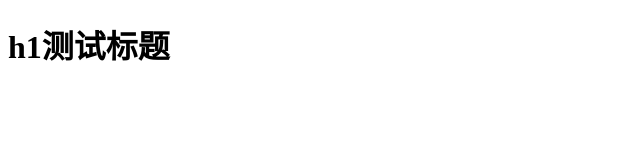
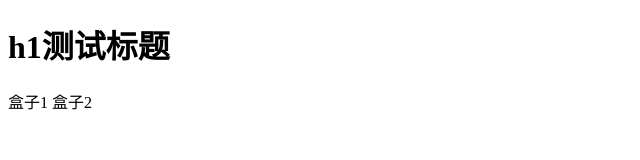
Before and after one commit to leiAdvance/project1, a plain HTML site: page index.html in a window 1280 px wide. Shown: the whole page, without its empty margins (0-640 px from the left). Drawn offline with Linux system fonts and the light colour scheme.

Commit message:
提交修改的文件

```diff
--- a/index.html
+++ b/index.html
@@ -9,6 +9,10 @@
 
 <body>
     <h1>h1测试标题</h1>
+    <div>
+        <span>盒子1</span>
+        <span>盒子2</span>
+    </div>
 </body>
 
 </html>
```
Also changed, not shown: 1 other file.
